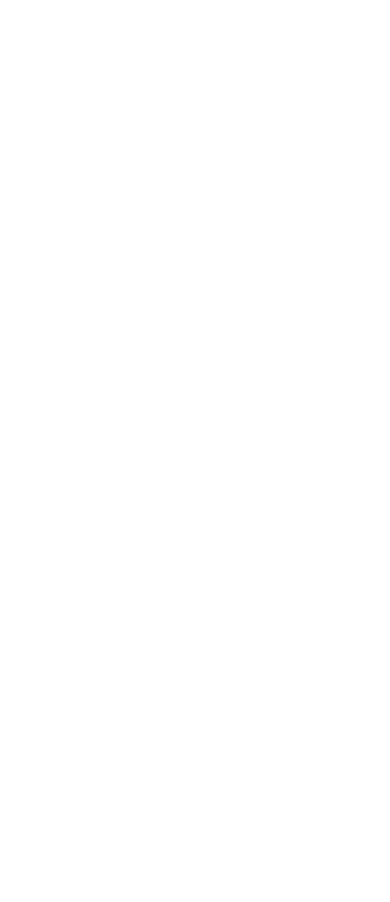
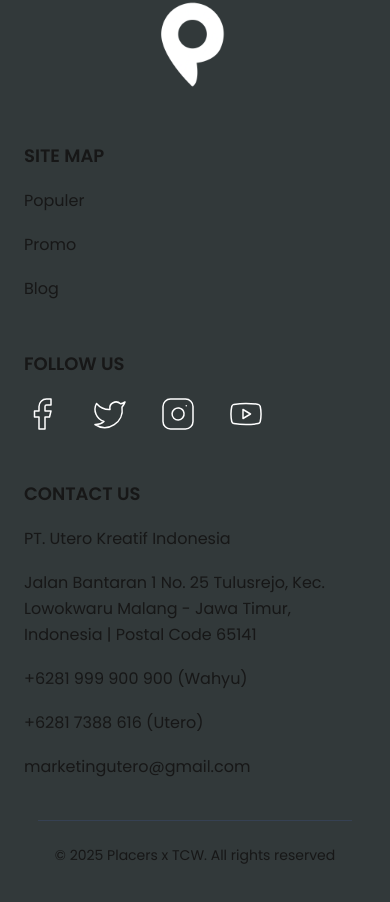
Before and after one commit to Utero-Interns/placers-website, a Next.js app: page / in a window 390 px wide. Shown: the part 6254-7156 px from the top of the page. Before the commit the page ends 6212 px from the top, so only its background shows below. Built offline with nearby package versions, Linux system fonts and the light colour scheme.

Commit message:
add: responsive for footer

```diff
--- a/app/page.tsx
+++ b/app/page.tsx
@@ -19,7 +19,7 @@ export default function Home() {
         <LandingInvestor />
         <LandingFAQ />
       </main>
-      {/* <FootBar /> */}
+      <FootBar />
     </div>
   );
 }
--- a/components/footer/FootBar.tsx
+++ b/components/footer/FootBar.tsx
@@ -6,13 +6,15 @@ import FootLink from "./FootLink";
 
 export default function FootBar() {
     return (
-        <footer className="flex flex-col items-center bg-[var(--color-black2)] py-16">
-            <div className="flex items-center justify-between w-11/12 mb-11">
+
+        <footer className="flex flex-col items-center bg-[var(--color-black2)] px-6 py-10 2xl:py-16">
+
+            <div className="flex w-full flex-col gap-12 mb-10 lg:flex-row lg:items-start lg:justify-between lg:gap-8 2xl:w-11/12 2xl:items-center 2xl:mb-11">
 
                 <img
                     src="/logo-placers-white.png"
-                    alt=""
-                    className="h-48 w-48 m-16"
+                    alt="Placers Logo"
+                    className="h-24 w-24 self-center lg:h-32 lg:w-32 lg:self-start 2xl:h-48 2xl:w-48 2xl:m-16"
                 />
 
                 <div className="flex flex-col self-start space-y-[18px]">
@@ -26,7 +28,7 @@ export default function FootBar() {
                 <div className="flex flex-col self-start space-y-[18px]">
                     <FootLinkTitle text="FOLLOW US" />
 
-                    <div className="flex space-x-10">
+                    <div className="flex space-x-8 2xl:space-x-10">
                         <SocialIconLink href="https://www.facebook.com" Icon={Facebook} />
                         <SocialIconLink href="https://www.twitter.com" Icon={Twitter} />
                         <SocialIconLink href="https://www.instagram.com" Icon={Instagram} />
@@ -34,7 +36,7 @@ export default function FootBar() {
                     </div>
                 </div>
 
-                <div className="flex flex-col w-[519px] self-start space-y-[18px]">
+                <div className="flex w-full flex-col self-start space-y-[18px] lg:w-auto 2xl:w-[519px]">
                     <FootLinkTitle text="CONTACT US" />
 
                     <FootLink href="https://uteroindonesia.com/" text="PT. Utero Kreatif Indonesia" />
@@ -45,9 +47,12 @@ export default function FootBar() {
                 </div>
 
             </div>
-            <hr className="w-11/12"/>
-            <div className="flex justify-end w-11/12">
-                <p className="mt-[15px] text-[20px]">© 2025 Placers x TCW. All rights reserved</p>
+
+            <div className="flex w-11/12 flex-col items-center border-t border-gray-700 pt-6 2xl:items-end">
+                {/* Font size is now responsive, starting smaller (text-sm) and scaling up to the original size (2xl:text-[20px]). */}
+                <p className="text-center text-sm lg:text-base 2xl:text-[20px] 2xl:text-right">
+                    © 2025 Placers x TCW. All rights reserved
+                </p>
             </div>
         </footer>
     );
--- a/components/footer/FootLink.tsx
+++ b/components/footer/FootLink.tsx
@@ -5,6 +5,13 @@ type FootLinkProps = {
 
 export default function FootLink({ href, text }: FootLinkProps) {
     return (
-        <a className="text-[20px] hover:text-[var(--color-primary)]" href={href}>{text}</a>
+        <a
+            className="text-base leading-relaxed hover:text-[var(--color-primary)] transition-colors duration-200
+                       lg:text-lg
+                       2xl:text-[20px]"
+            href={href}
+        >
+            {text}
+        </a>
     );
 }
--- a/components/footer/FootLinkTitle.tsx
+++ b/components/footer/FootLinkTitle.tsx
@@ -4,6 +4,12 @@ interface FootLinkTitleProps {
 
 export default function FootLinkTitle({ text }: FootLinkTitleProps) {
     return (
-        <h1 className="font-semibold text-[22px]">{text}</h1>
+        <h3
+            className="font-semibold text-lg whitespace-nowrap
+                       lg:text-xl
+                       2xl:text-[22px]"
+        >
+            {text}
+        </h3>
     );
 }
--- a/components/footer/SocialIconLink.tsx
+++ b/components/footer/SocialIconLink.tsx
@@ -10,7 +10,13 @@ export default function SocialIconLink({ href, Icon }: SocialIconLinkProps) {
       target="_blank"
       rel="noopener noreferrer"
     >
-      <Icon size={50} className=" text-white hover:text-[var(--color-primary)] cursor-pointer" strokeWidth={1}/>
+      <Icon
+        className="text-white hover:text-[var(--color-primary)] cursor-pointer transition-colors duration-200
+                   h-9 w-9
+                   lg:h-10 lg:w-10
+                   2xl:h-[50px] 2xl:w-[50px]"
+        strokeWidth={1}
+      />
     </a>
   );
 }
```
